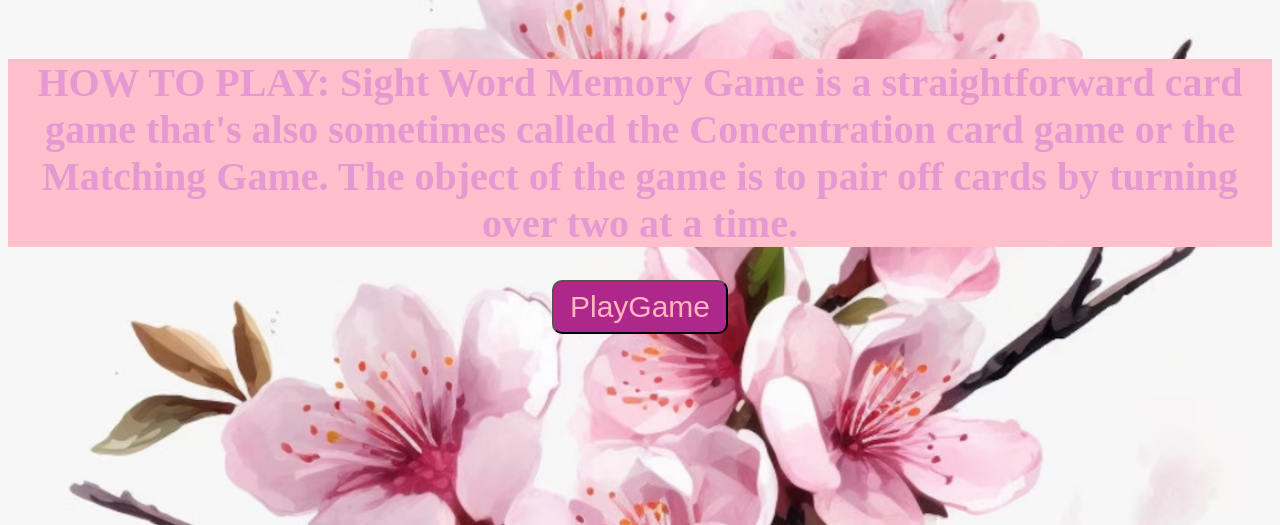
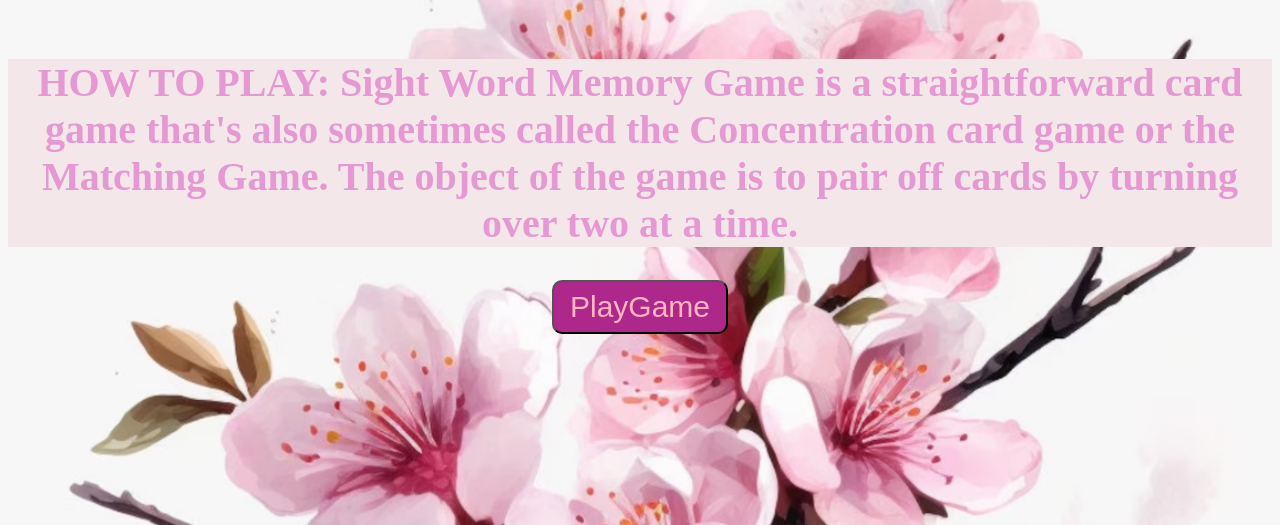
Before and after one commit to mayerlingmj/Word-Memory, a plain HTML site: page index.html in a window 1280 px wide. Shown: the part 291-816 px from the top of the page. Drawn offline with Linux system fonts and the light colour scheme.

Commit message:
word-memory

```diff
--- a/frontpg.css
+++ b/frontpg.css
@@ -22,7 +22,7 @@ h2 {
   font-weight: 800;
   font-size: 40px;
   color: #e598d1;
-  background-color: pink;
+  background-color: rgb(243, 231, 233);
 }
 
 
```
Also changed, not shown: game.js (+13 -0 lines).
